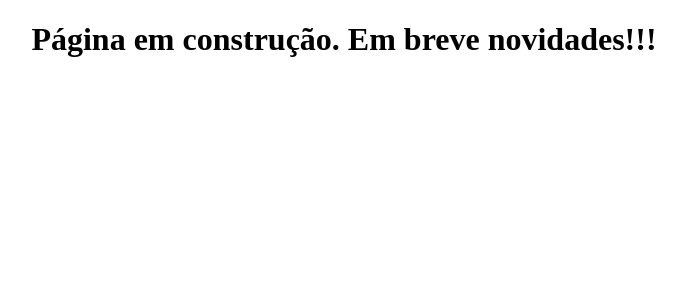
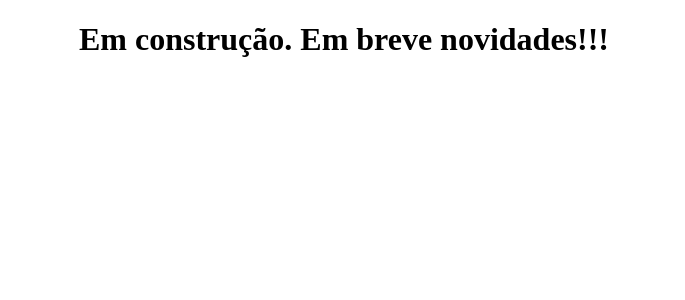
Before and after one commit to patocg/firstproject, a Next.js app: page / in a window 1280 px wide. Shown: the top 300 px of the page, without its empty margins (296-981 px from the left). Built offline with nearby package versions, Linux system fonts and the light colour scheme.

Commit message:
atualização da mensagem no site

```diff
--- a/pages/index.js
+++ b/pages/index.js
@@ -1,5 +1,7 @@
 function Home() {
-    return <h1><center>Página em construção. Em breve novidades!!!</center></h1>;
+    return <h1><center>Em construção. Em breve novidades!!!</center></h1>;
+    return <h2>Amarelo, pode jogar fora, pensei que dava pra consertar ele, mas não dá.</h2>
+    return <h3>O decapador, guarde que pego contigo depois.</h3>
 }
 
 export default Home;
```
